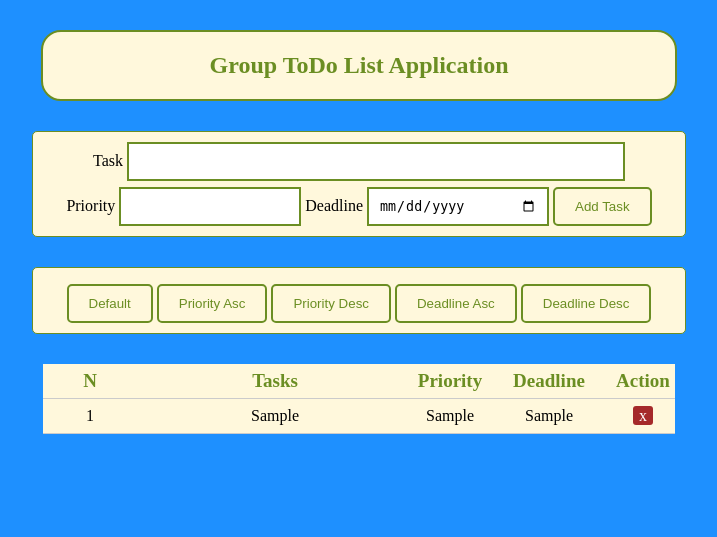
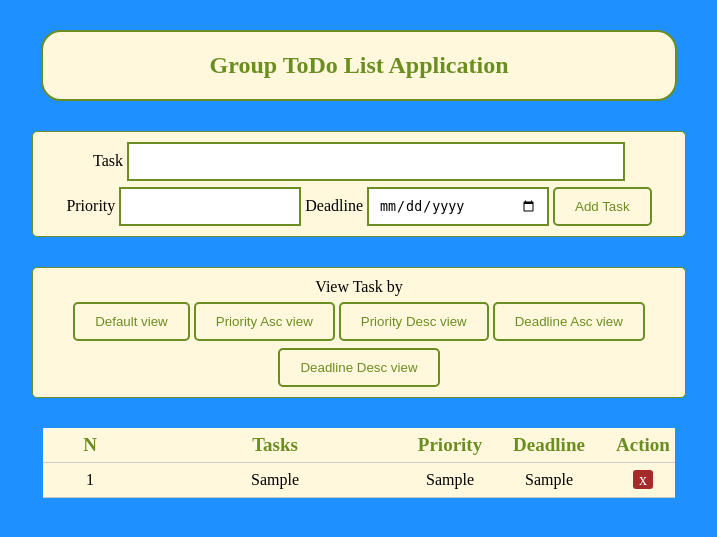
Before and after one commit to domingosjuliopinto/group_todo_list_app, a PHP site: page / in a window 1280 px wide. Shown: the top 537 px of the page, without its empty margins (281-998 px from the left). Run offline with PHP 8.4, Linux system fonts and the light colour scheme; tables that the repository leaves empty or names only in its code hold one stand-in row (values such as "Sample post").

Commit message:
version 3.1

```diff
--- a/index.php
+++ b/index.php
@@ -86,11 +86,12 @@
 		<button type="submit" name="submit" id="add_btn" class="add_btn">Add Task</button>
 	</form>
 	<form method="get" action="index.php" class="input_form">
-		<button type="submit" name="default" id="default_btn" class="add_btn">Default</button>
-		<button type="submit" name="priority_asc" id="priority_asc_btn" class="add_btn">Priority Asc</button>
-		<button type="submit" name="priority_desc" id="priority_desc_btn" class="add_btn">Priority Desc</button>
-		<button type="submit" name="deadline_asc" id="deadline_asc_btn" class="add_btn">Deadline Asc</button>
-		<button type="submit" name="deadline_desc" id="deadline_desc_btn" class="add_btn">Deadline Desc</button>
+		<label for="choice">View Task by</label><br>
+		<button type="submit" name="default" id="default_btn" class="add_btn">Default view</button>
+		<button type="submit" name="priority_asc" id="priority_asc_btn" class="add_btn">Priority Asc view</button>
+		<button type="submit" name="priority_desc" id="priority_desc_btn" class="add_btn">Priority Desc view</button>
+		<button type="submit" name="deadline_asc" id="deadline_asc_btn" class="add_btn">Deadline Asc view</button>
+		<button type="submit" name="deadline_desc" id="deadline_desc_btn" class="add_btn">Deadline Desc view</button>
 	</form>
 	<table>
 	<thead>
```
Also changed, not shown: image.PNG.
